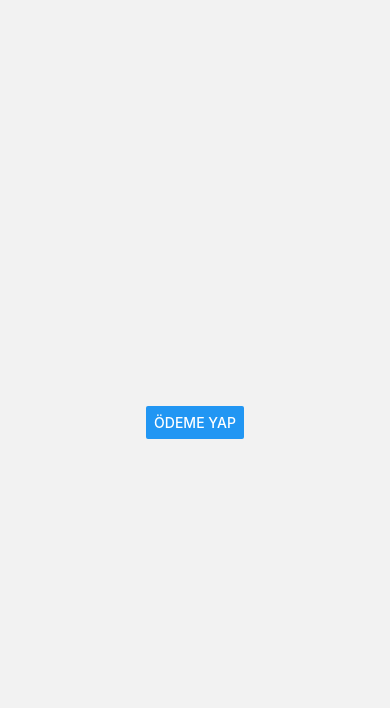
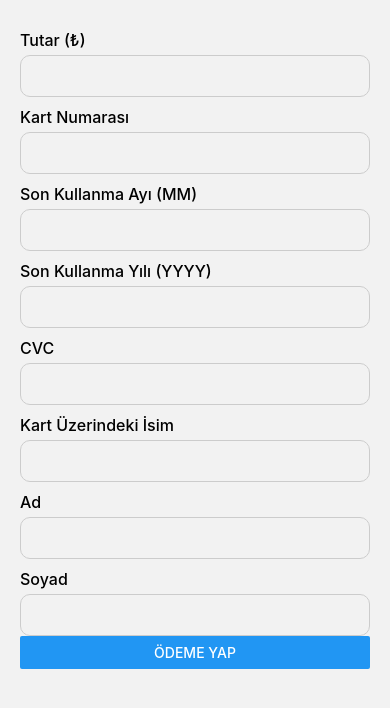
Before and after one commit to mertesermeral/bagis_app, a React Native app: screen /OdemeEkrani in a window 390 px wide. Shown: the top 708 px of the page. Built offline with nearby package versions, Linux system fonts and the light colour scheme; no server answers.

Commit message:
iyzico odeme sistemi gelistirildi, odeme ekrani duzenlendi

```diff
--- a/donor/OdemeEkrani.js
+++ b/donor/OdemeEkrani.js
@@ -1,19 +1,48 @@
-import React from 'react';
-import { View, Button, Alert } from 'react-native';
+import React, { useState } from 'react';
+import {
+  View,
+  Text,
+  TextInput,
+  Button,
+  StyleSheet,
+  Alert,
+  ScrollView,
+  KeyboardAvoidingView,
+  Platform,
+} from 'react-native';
 import axios from 'axios';
 
 export default function OdemeEkrani() {
+
+  const [price, setPrice] = useState('');
+  const [cardNumber, setCardNumber] = useState('');
+  const [expireMonth, setExpireMonth] = useState('');
+  const [expireYear, setExpireYear] = useState('');
+  const [cvc, setCvc] = useState('');
+  const [cardHolderName, setCardHolderName] = useState('');
+  const [firstName, setFirstName] = useState('');
+  const [lastName, setLastName] = useState('');
+
+
   const handlePayment = async () => {
+    if (!price || !cardNumber || !expireMonth || !expireYear || !cvc || !cardHolderName) {
+      Alert.alert('Hata', 'Lütfen tüm alanları doldurun.');
+      return;
+    }
+
     try {
       const response = await axios.post(
         'https://us-central1-bagis-app.cloudfunctions.net/iyzicoOdeme',
-        {
-          price: '10',
-          cardNumber: '5528790000000008', // test kartı
-          expireMonth: '12',
-          expireYear: '2030',
-          cvc: '123',
-          cardHolderName: 'John Doe'
+         {
+          price,
+          cardNumber,
+          expireMonth,
+          expireYear,
+          cvc,
+          cardHolderName,
+          firstName,
+          lastName
+
         }
       );
       Alert.alert('Başarılı', JSON.stringify(response.data));
@@ -24,8 +53,95 @@ export default function OdemeEkrani() {
   };
 
   return (
-    <View style={{ flex: 1, justifyContent: 'center', alignItems: 'center' }}>
-      <Button title="Ödeme Yap" onPress={handlePayment} />
-    </View>
+    <KeyboardAvoidingView
+      behavior={Platform.OS === "ios" ? "padding" : "height"}
+      style={{ flex: 1 }}
+    >
+      <ScrollView contentContainerStyle={styles.container}>
+        <Text style={styles.label}>Tutar (₺)</Text>
+        <TextInput
+          style={styles.input}
+          value={price}
+          onChangeText={setPrice}
+          keyboardType="numeric"
+        />
+
+        <Text style={styles.label}>Kart Numarası</Text>
+        <TextInput
+          style={styles.input}
+          value={cardNumber}
+          onChangeText={setCardNumber}
+          keyboardType="number-pad"
+        />
+
+        <Text style={styles.label}>Son Kullanma Ayı (MM)</Text>
+        <TextInput
+          style={styles.input}
+          value={expireMonth}
+          onChangeText={setExpireMonth}
+          keyboardType="number-pad"
+          maxLength={2}
+        />
+
+        <Text style={styles.label}>Son Kullanma Yılı (YYYY)</Text>
+        <TextInput
+          style={styles.input}
+          value={expireYear}
+          onChangeText={setExpireYear}
+          keyboardType="number-pad"
+          maxLength={4}
+        />
+
+        <Text style={styles.label}>CVC</Text>
+        <TextInput
+          style={styles.input}
+          value={cvc}
+          onChangeText={setCvc}
+          keyboardType="number-pad"
+          maxLength={3}
+        />
+        <Text style={styles.label}>Kart Üzerindeki İsim</Text>
+        <TextInput
+          style={styles.input}
+          value={cardHolderName}
+          onChangeText={setCardHolderName}
+        />
+        <Text style={styles.label}>Ad</Text>
+        <TextInput
+          style={styles.input}
+          value={firstName}
+          onChangeText={setFirstName}
+        />
+
+        <Text style={styles.label}>Soyad</Text>
+        <TextInput
+          style={styles.input}
+          value={lastName}
+          onChangeText={setLastName}
+        />
+
+        <Button title="Ödeme Yap" onPress={handlePayment} />
+      </ScrollView>
+    </KeyboardAvoidingView>
   );
 }
+
+const styles = StyleSheet.create({
+  container: {
+    padding: 20,
+    justifyContent: 'center',
+  },
+  label: {
+    fontSize: 16,
+    marginTop: 10,
+    fontWeight: '500',
+  },
+  input: {
+    borderWidth: 1,
+    borderColor: '#ccc',
+    borderRadius: 10,
+    padding: 10,
+    marginTop: 5,
+    fontSize: 16,
+  },
+});
```
Also changed, not shown: 1 other file (tests, documents, lock files or other folders).
